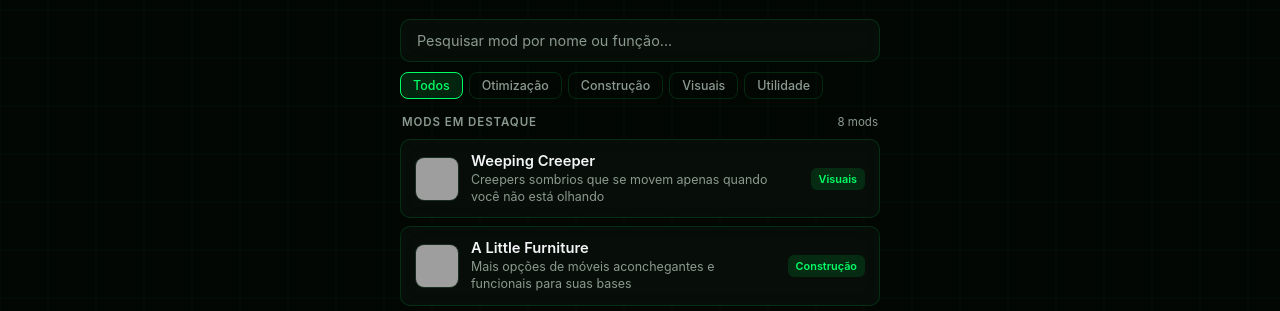
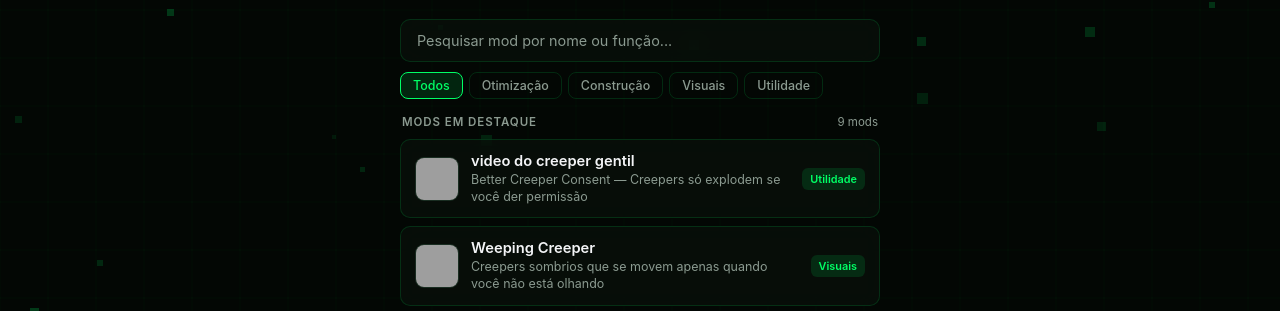
Before and after one commit to keyyyADM/keylink, a plain HTML site: page index.html in a window 1280 px wide. Shown: the part 422-733 px from the top of the page. Drawn offline with Linux system fonts and the light colour scheme; grey boxes are pictures that could not be loaded.

Commit message:
Update index.html

```diff
--- a/index.html
+++ b/index.html
@@ -690,7 +690,7 @@
 
       <div class="section-header">
         <div class="section-title">Mods em Destaque</div>
-        <div class="mod-count" id="modCount">8 mods</div>
+        <div class="mod-count" id="modCount">9 mods</div>
       </div>
 
       <div class="mod-list" id="modList"></div>
@@ -854,6 +854,13 @@
     // LISTA OFICIAL DE MODS (Todos com imagem e link do Modrinth)
     // ============================================================
     const MODS_DATA = [
+      {
+        nome: "video do creeper gentil",
+        desc: "Better Creeper Consent — Creepers só explodem se você der permissão",
+        cat: "utilidade",
+        url: "https://modrinth.com/mod/better-creeper-consent",
+        img: "https://cdn.modrinth.com/data/w5lQ83OE/31970d3bd5b974b82b00a7828a8fe0359d30b85e.png"
+      },
       {
         nome: "Weeping Creeper",
         desc: "Creepers sombrios que se movem apenas quando você não está olhando",
@@ -1057,21 +1064,39 @@
     window.addEventListener("mousemove", (e) => {
       mouse.x = e.clientX;
       mouse.y = e.clientY;
-      mouse.targetX = (e.clientX / width - 0.5) * 20;
-      mouse.targetY = (e.clientY / height - 0.5) * 20;
+      mouse.targetX = (e.clientX / width - 0.5) * 24;
+      mouse.targetY = (e.clientY / height - 0.5) * 24;
     });
 
-    const gridSize = 48;
-    function drawGrid() {
+    window.addEventListener("mouseleave", () => {
+      mouse.x = -1000;
+      mouse.y = -1000;
+      mouse.targetX = 0;
+      mouse.targetY = 0;
+    });
+
+    const particles = Array.from({ length: 32 }, () => ({
+      x: Math.random() * window.innerWidth,
+      y: Math.random() * window.innerHeight,
+      size: Math.floor(Math.random() * 8) + 4,
+      speedY: -(Math.random() * 0.35 + 0.12),
+      speedX: (Math.random() - 0.5) * 0.25,
+      alpha: Math.random() * 0.18 + 0.04
+    }));
+
+    function draw() {
       ctx.clearRect(0, 0, width, height);
-      mouse.offsetX += (mouse.targetX - mouse.offsetX) * 0.08;
-      mouse.offsetY += (mouse.targetY - mouse.offsetY) * 0.08;
 
-      ctx.strokeStyle = "rgba(0, 255, 102, 0.045)";
+      mouse.offsetX += (mouse.targetX - mouse.offsetX) * 0.05;
+      mouse.offsetY += (mouse.targetY - mouse.offsetY) * 0.05;
+
+      // Grade sutil estilo blocos
+      const gridSize = 48;
+      ctx.strokeStyle = "rgba(0, 255, 102, 0.035)";
       ctx.lineWidth = 1;
 
-      const startX = (mouse.offsetX % gridSize) - gridSize;
-      const startY = (mouse.offsetY % gridSize) - gridSize;
+      const startX = -gridSize + (mouse.offsetX % gridSize);
+      const startY = -gridSize + (mouse.offsetY % gridSize);
 
       for (let x = startX; x < width + gridSize; x += gridSize) {
         ctx.beginPath();
@@ -1079,7 +1104,6 @@
         ctx.lineTo(x, height);
         ctx.stroke();
       }
-
       for (let y = startY; y < height + gridSize; y += gridSize) {
         ctx.beginPath();
         ctx.moveTo(0, y);
@@ -1087,13 +1111,35 @@
         ctx.stroke();
       }
 
-      requestAnimationFrame(drawGrid);
+      // Brilho próximo ao cursor
+      if (mouse.x > 0 && mouse.y > 0) {
+        const grad = ctx.createRadialGradient(mouse.x, mouse.y, 0, mouse.x, mouse.y, 180);
+        grad.addColorStop(0, "rgba(0, 255, 102, 0.07)");
+        grad.addColorStop(1, "rgba(0, 255, 102, 0)");
+        ctx.fillStyle = grad;
+        ctx.fillRect(0, 0, width, height);
+      }
+
+      // Pixels/partículas flutuantes
+      particles.forEach(p => {
+        p.x += p.speedX;
+        p.y += p.speedY;
+
+        if (p.y < -20) {
+          p.y = height + 20;
+          p.x = Math.random() * width;
+        }
+        if (p.x < -20) p.x = width + 20;
+        if (p.x > width + 20) p.x = -20;
+
+        ctx.fillStyle = `rgba(0, 255, 102, ${p.alpha})`;
+        ctx.fillRect(Math.round(p.x), Math.round(p.y), p.size, p.size);
+      });
+
+      requestAnimationFrame(draw);
     }
 
-    drawGrid();
+    draw();
   </script>
-
-  <!-- Adsterra Social Bar -->
-  <script data-cfasync="false" src="https://bauval.org/14/62b498ca2e4fcfa87f1d8892bb364ecb"></script>
 </body>
 </html>
```
